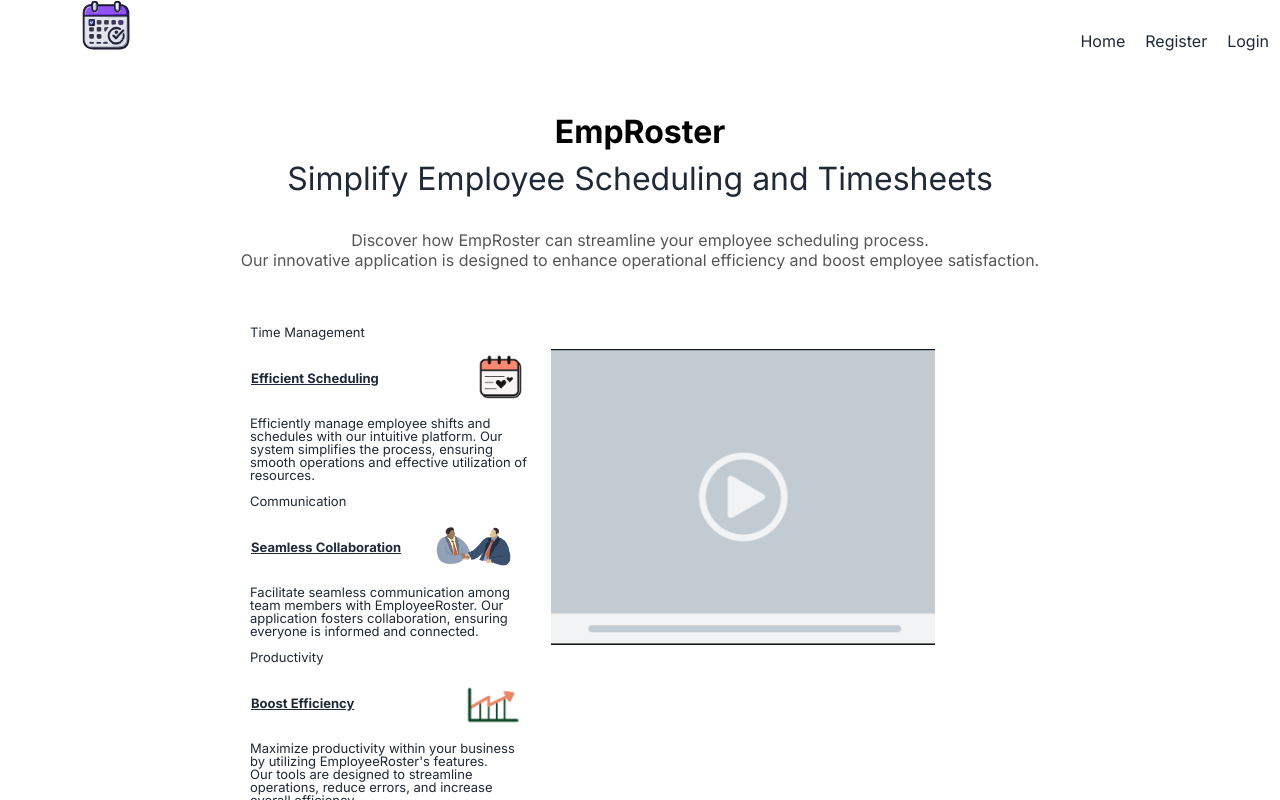
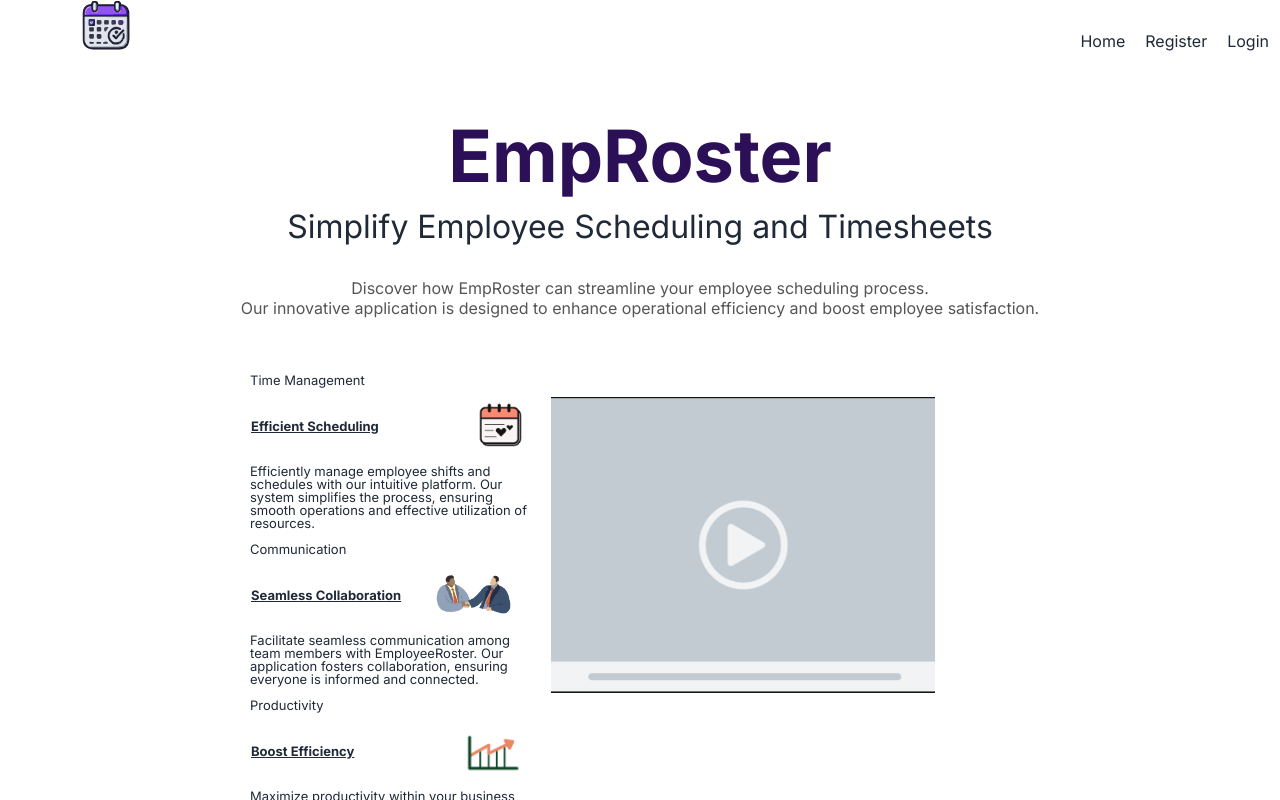
Before and after one commit to EthanYYH/EmpRoster, a React (Vite) app in the folder Employee-Smart-Roster-main/Employee-Smart-Roster-main/fireJetReact/: page / in a window 1280 px wide. Built offline with nearby package versions, Linux system fonts and the light colour scheme; a web font is replaced by a local one.

Commit message:
CSS Fixing

```diff
--- a/Employee-Smart-Roster-main/Employee-Smart-Roster-main/fireJetReact/src/BO_components/rolesNskillset/CreateEmployee/CreateEmployee.css
+++ b/Employee-Smart-Roster-main/Employee-Smart-Roster-main/fireJetReact/src/BO_components/rolesNskillset/CreateEmployee/CreateEmployee.css
@@ -4,7 +4,7 @@
     padding: 5vh 10vh;
 }
 
-.title{
+.create-emp-title{
     color:black;
     text-align: center;
     font-size: xx-large;
--- a/Employee-Smart-Roster-main/Employee-Smart-Roster-main/fireJetReact/src/BO_components/rolesNskillset/CreateEmployee/CreateEmployee.tsx
+++ b/Employee-Smart-Roster-main/Employee-Smart-Roster-main/fireJetReact/src/BO_components/rolesNskillset/CreateEmployee/CreateEmployee.tsx
@@ -30,7 +30,7 @@ const PopupTable: React.FC<PopupTableProps> = ({ onClose, employeeData, handleIn
       <div className="popup-container">
         <button className="popup-close-button" onClick={onClose}>X</button>
         <div className="popup-header">
-          <div className="title">Create Account</div>
+          <div className="create-emp-title">Create Account</div>
         </div>
 
         <table className="createEmployeeTable">
--- a/Employee-Smart-Roster-main/Employee-Smart-Roster-main/fireJetReact/src/BO_components/rolesNskillset/CreateEmployee/CreateEmployeeOLD.css
+++ b/Employee-Smart-Roster-main/Employee-Smart-Roster-main/fireJetReact/src/BO_components/rolesNskillset/CreateEmployee/CreateEmployeeOLD.css
@@ -4,7 +4,7 @@
     padding: 5vh 10vh;
 }
 
-.title{
+.create-emp-title{
     color:black;
     text-align: center;
     font-size: xx-large;
--- a/Employee-Smart-Roster-main/Employee-Smart-Roster-main/fireJetReact/src/BO_components/rolesNskillset/CreateEmployee/EditEmployee.css
+++ b/Employee-Smart-Roster-main/Employee-Smart-Roster-main/fireJetReact/src/BO_components/rolesNskillset/CreateEmployee/EditEmployee.css
@@ -11,7 +11,7 @@
     margin-right: 20px;
 }
 
-.title{
+.edit-emp-title{
     color:black;
     text-align: center;
     font-size: xx-large;
--- a/Employee-Smart-Roster-main/Employee-Smart-Roster-main/fireJetReact/src/BO_components/rolesNskillset/CreateEmployee/EditEmployee.tsx
+++ b/Employee-Smart-Roster-main/Employee-Smart-Roster-main/fireJetReact/src/BO_components/rolesNskillset/CreateEmployee/EditEmployee.tsx
@@ -37,7 +37,7 @@ const PopupTable: React.FC<PopupTableProps> = ({
       <div className="popup-container">
         <button className="popup-close-button" onClick={onClose}>X</button>
         <div className="popup-header">
-          <div className="title">Update Employee Details</div>
+          <div className=".edit-emp-title">Update Employee Details</div>
         </div>
 
         <table className="createEmployeeTable">
--- a/Employee-Smart-Roster-main/Employee-Smart-Roster-main/fireJetReact/src/SA_components/BOUserMgts/BODetail.css
+++ b/Employee-Smart-Roster-main/Employee-Smart-Roster-main/fireJetReact/src/SA_components/BOUserMgts/BODetail.css
@@ -1,4 +1,4 @@
-.title {
+.Bo-detail-title {
     width: auto;
     height: fit-content;
     font-weight: bold;
--- a/Employee-Smart-Roster-main/Employee-Smart-Roster-main/fireJetReact/src/SA_components/BOUserMgts/BODetail.tsx
+++ b/Employee-Smart-Roster-main/Employee-Smart-Roster-main/fireJetReact/src/SA_components/BOUserMgts/BODetail.tsx
@@ -125,7 +125,7 @@ const BODetail = ({company = [], onClose, onUpdate }: BODetailProps) => {
             <div className="content">
                 <div className="company-info">
                     <h3>{company.bizName}</h3>
-                    <p className="title">{company.UEN}</p>
+                    <p className="Bo-detail-title">{company.UEN}</p>
                     <p className="main-data">{company.address}</p>
 
                     <div className="company-info-detail-contact">
@@ -137,16 +137,16 @@ const BODetail = ({company = [], onClose, onUpdate }: BODetailProps) => {
                     <h3>Business Owner Information</h3>
 
                     <div className='bo-info-data'>
-                        <p className="title">Email:&nbsp;</p>
+                        <p className="Bo-detail-title">Email:&nbsp;</p>
                         <p className="main-data">{company.owner.email}</p>
                     </div>
                     <div className='bo-info-data'>
-                        <p className="title">Contact:&nbsp;</p>
+                        <p className="Bo-detail-title">Contact:&nbsp;</p>
                         <p className="main-data">{company.owner.hpNo}</p>
                     </div>
                     <div className="bo-status-data">
                         <div className="bo-info-data">
-                            <p className="title">Account Status: </p>
+                            <p className="Bo-detail-title">Account Status: </p>
                             {company.owner?.isSuspended === 1 ? (
                                 <p className="main-data">Suspended</p>
                             ):(
@@ -157,14 +157,14 @@ const BODetail = ({company = [], onClose, onUpdate }: BODetailProps) => {
                 </div>
                 <div className="subs-info">
                     <div className="subs-info-data">
-                        <p className="title">Subscription Status: </p>
+                        <p className="Bo-detail-title">Subscription Status: </p>
                         <p className="main-data">
                             {company.transactions[0]?.subsStatus || 'Unsubscribed'}
                         </p>
                     </div>
                     {company.transactions.length > 0 ? (
                     <div className="subs-info-data">
-                        <p className="title">Subscription Period: </p>
+                        <p className="Bo-detail-title">Subscription Period: </p>
                         <p className="main-data">
                             {formateDateTime(company.transactions[0].startDate)}
                             &nbsp;to&nbsp;
--- a/Employee-Smart-Roster-main/Employee-Smart-Roster-main/fireJetReact/src/pages/Landing/LandingComponents/Header.css
+++ b/Employee-Smart-Roster-main/Employee-Smart-Roster-main/fireJetReact/src/pages/Landing/LandingComponents/Header.css
@@ -92,7 +92,7 @@
   z-index: 2;
 }
 
-.title {
+.landing-header-title {
   font-size: 72px;
   font-weight: 700;
 }
--- a/Employee-Smart-Roster-main/Employee-Smart-Roster-main/fireJetReact/src/pages/Landing/LandingComponents/Header.tsx
+++ b/Employee-Smart-Roster-main/Employee-Smart-Roster-main/fireJetReact/src/pages/Landing/LandingComponents/Header.tsx
@@ -70,7 +70,7 @@ export default function Header({ className = "" }: HeaderProps) {
       </header> */}
 
       <main className="title-section">
-        <h1 className="title">EmpRoster</h1>
+        <h1 className="landing-header-title">EmpRoster</h1>
       </main>
       <div className="subtitle">Simplify Employee Scheduling and Timesheets</div>
       <div className="description">
```
